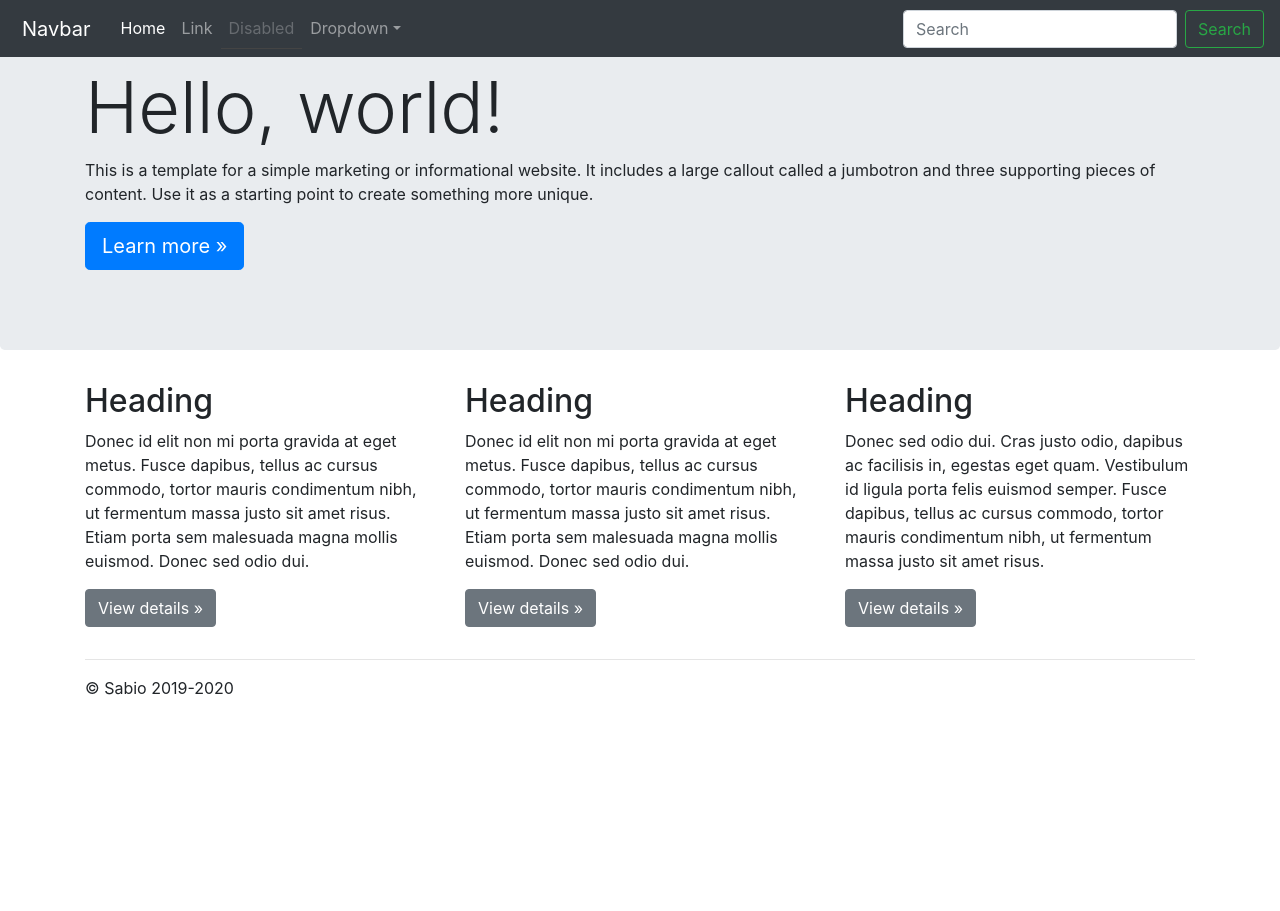
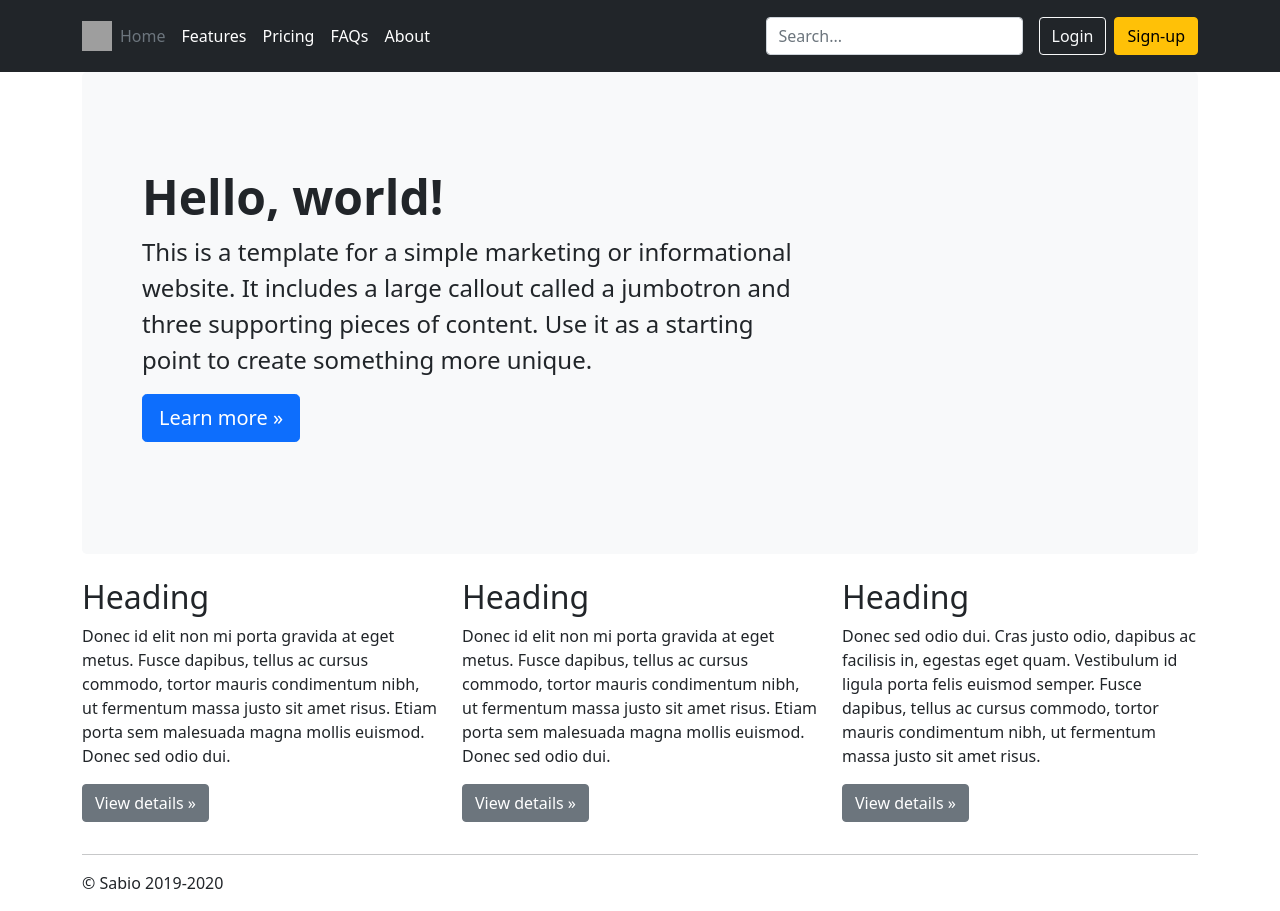
Before and after one commit to shoaibsharif/React.componentize, a React (Create React App) app: page / in a window 1280 px wide. Before the commit the page ends 800 px from the top, so only its background shows below. Built offline with nearby package versions, Linux system fonts and the light colour scheme; no server answers; grey boxes are pictures that could not be loaded.

Commit message:
bs 5 and updated packages

```diff
--- a/src/App.jsx
+++ b/src/App.jsx
@@ -6,77 +6,89 @@ class App extends Component {
   render() {
     return (
       <React.Fragment>
-        <nav className="navbar navbar-expand-md navbar-dark fixed-top bg-dark sabio">
-          <button className="link-button navbar-brand">Navbar</button>
+        <header className="p-3 bg-dark text-white">
+          <div className="container">
+            <div className="d-flex flex-wrap align-items-center justify-content-center justify-content-lg-start">
+              <a
+                href="/"
+                className="d-flex align-items-center mb-2 mb-lg-0 text-white text-decoration-none"
+              >
+                <img
+                  src="https://pw.sabio.la/images/Sabio.png"
+                  width="30"
+                  height="30"
+                  className="d-inline-block align-top"
+                  alt="Sabio"
+                />
+              </a>
+
+              <ul className="nav col-12 col-lg-auto me-lg-auto mb-2 justify-content-center mb-md-0">
+                <li>
                   <button
-            className="navbar-toggler"
-            type="button"
-            data-toggle="collapse"
-            data-target="#navbarsExampleDefault"
-            aria-controls="navbarsExampleDefault"
-            aria-expanded="false"
-            aria-label="Toggle navigation"
+                    href="#"
+                    className="nav-link px-2 text-secondary link-button"
                   >
-            <span className="navbar-toggler-icon"></span>
-          </button>
-
-          <div className="collapse navbar-collapse" id="navbarsExampleDefault">
-            <ul className="navbar-nav mr-auto">
-              <li className="nav-item active">
-                <button className="nav-link link-button">
-                  Home <span className="sr-only">(current)</span>
+                    Home
                   </button>
                 </li>
-              <li className="nav-item">
-                <button className="nav-link link-button">Link</button>
+                <li>
+                  <button className="nav-link px-2 text-white link-button">
+                    Features
+                  </button>
                 </li>
-              <li className="nav-item">
-                <button className="nav-link disabled">Disabled</button>
+                <li>
+                  <button
+                    href="#"
+                    className="nav-link px-2 text-white link-button"
+                  >
+                    Pricing
+                  </button>
                 </li>
-              <li className="nav-item dropdown">
-                <a
-                  className="nav-link dropdown-toggle"
-                  href="http://example.com"
-                  id="dropdown01"
-                  data-toggle="dropdown"
-                  aria-haspopup="true"
-                  aria-expanded="false"
+                <li>
+                  <button
+                    href="#"
+                    className="nav-link px-2 text-white link-button"
                   >
-                  Dropdown
-                </a>
-                <div className="dropdown-menu" aria-labelledby="dropdown01">
-                  <button className="dropdown-item  link-button">Action</button>
-                  <button className="dropdown-item link-button">
-                    Another action
+                    FAQs
                   </button>
-                  <button className="dropdown-item  link-button">
-                    Something else here
+                </li>
+                <li>
+                  <button
+                    href="#"
+                    className="nav-link px-2 text-white link-button"
+                  >
+                    About
+                  </button>
+                </li>
+              </ul>
+
+              <form className="col-12 col-lg-auto mb-3 mb-lg-0 me-lg-3">
+                <input
+                  type="search"
+                  className="form-control form-control-dark"
+                  placeholder="Search..."
+                  aria-label="Search"
+                />
+              </form>
+
+              <div className="text-end">
+                <button type="button" className="btn btn-outline-light me-2">
+                  Login
+                </button>
+                <button type="button" className="btn btn-warning">
+                  Sign-up
                 </button>
               </div>
-              </li>
-            </ul>
-            <form className="form-inline my-2 my-lg-0">
-              <input
-                className="form-control mr-sm-2"
-                type="text"
-                placeholder="Search"
-                aria-label="Search"
-              />
-              <button
-                className="btn btn-outline-success my-2 my-sm-0"
-                type="submit"
-              >
-                Search
-              </button>
-            </form>
             </div>
-        </nav>
+          </div>
+        </header>
 
         <main role="main">
-          <div className="jumbotron">
           <div className="container">
-              <h1 className="display-3">Hello, world!</h1>
-              <p>
+            <div className="p-5 mb-4 bg-light rounded-3">
+              <div className="container-fluid py-5">
+                <h1 className="display-5 fw-bold">Hello, world!</h1>
+                <p className="col-md-8 fs-4">
                   This is a template for a simple marketing or informational
                   website. It includes a large callout called a jumbotron and
                   three supporting pieces of content. Use it as a starting point
@@ -89,7 +101,7 @@ class App extends Component {
                 </p>
               </div>
             </div>
-
+          </div>
           <div className="container">
             <div className="row">
               <div className="col-md-4">
```
Also changed, not shown: package.json (+11 -11 lines), src/services/serviceHelper.js (+5 -5 lines), 1 other file (tests, documents, lock files or other folders). Lines whose indentation alone changed are shown as unchanged.
